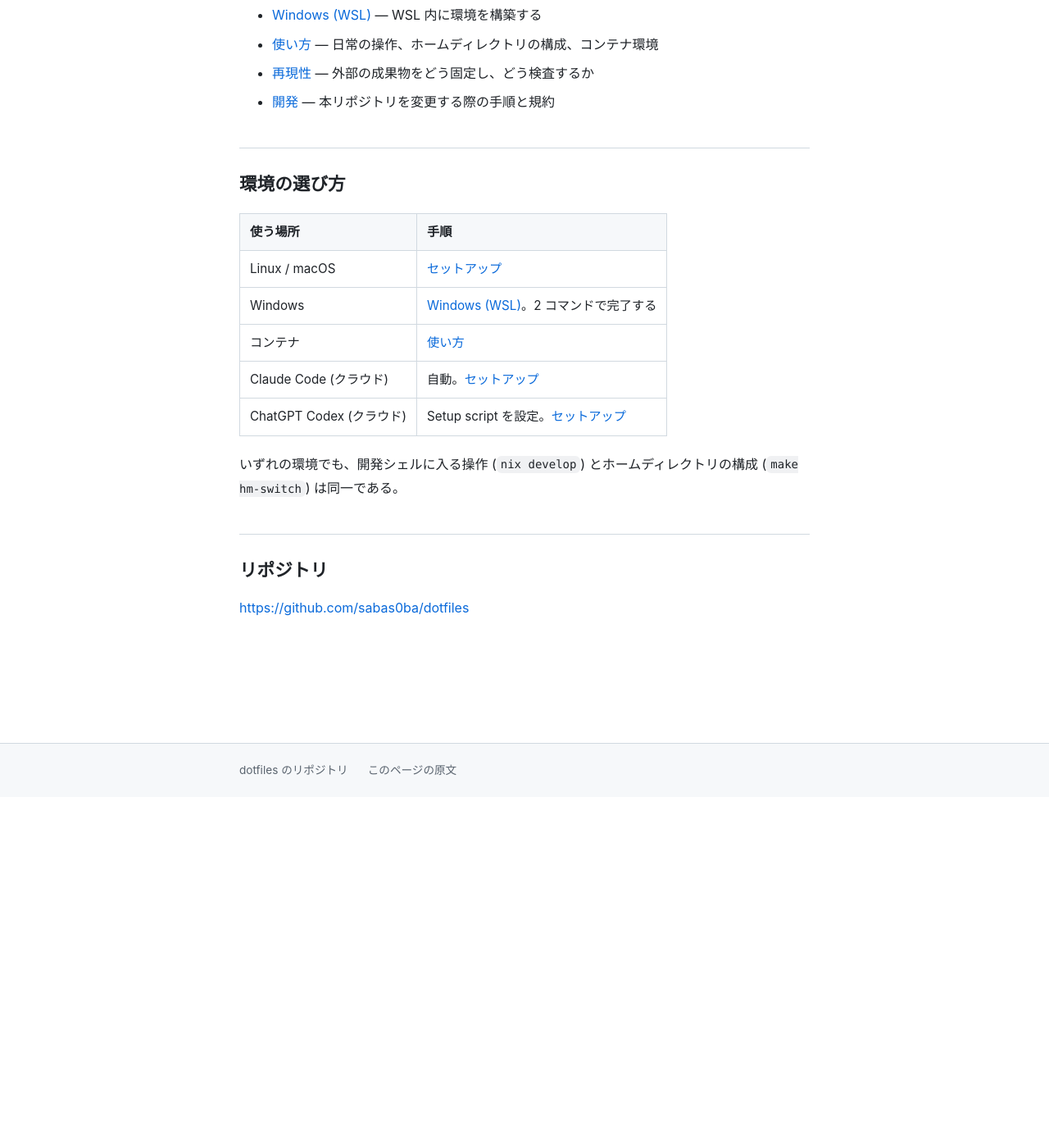
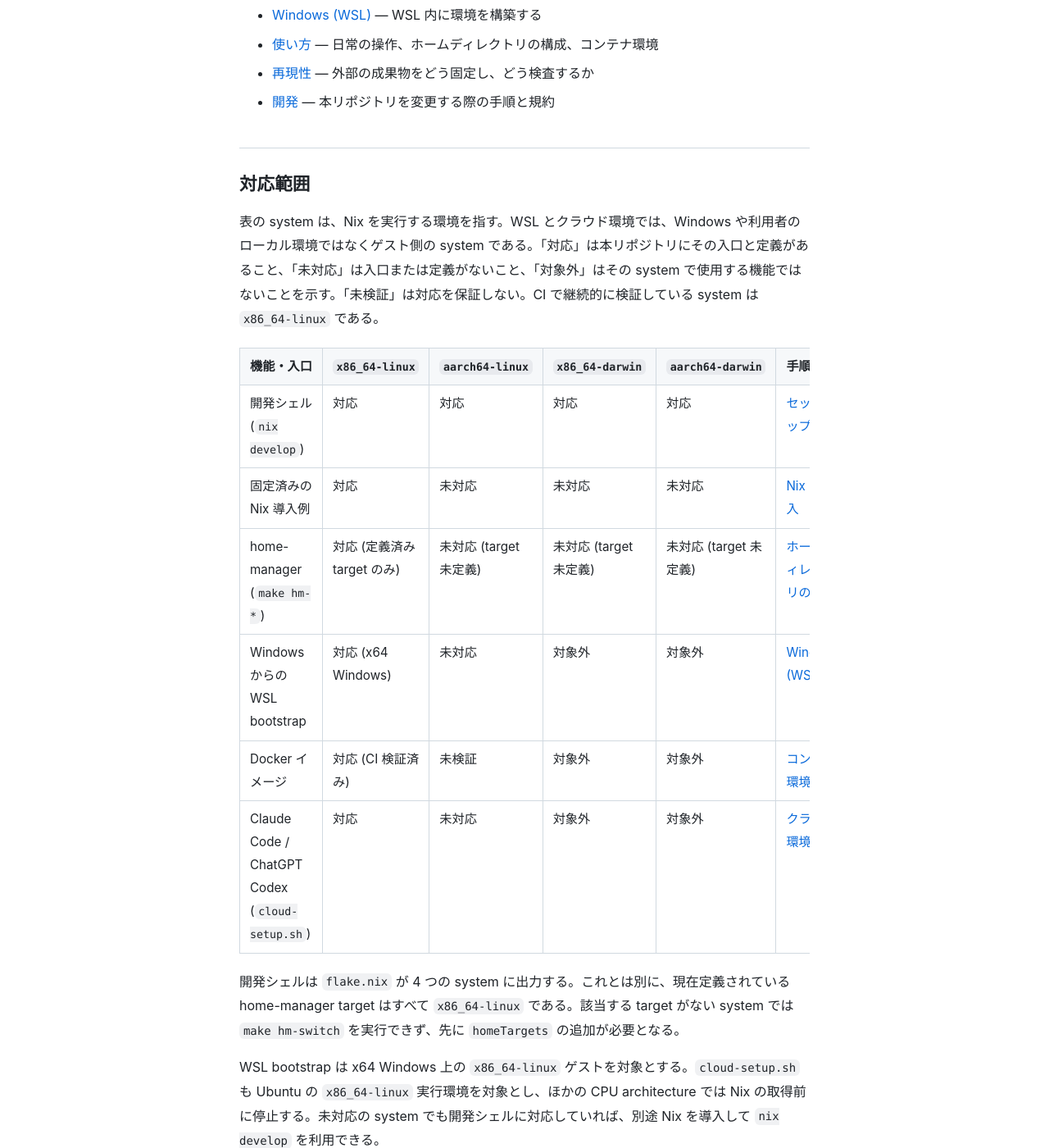
Before and after one commit to sabas0ba/dotfiles, a Jekyll site: the page built from docs/index.md, in a window 1280 px wide and 1400 px high, scrolled down 428 px. Shown: the whole window at 82% size. Built offline with Jekyll 4.4.1, drawn with Linux system fonts in a browser that asks for light colours; our own code applies the rules of GitHub Pages for plain Markdown files; before the commit the page ends 1267 px from its top, so only the background shows below that.

Commit message:
docs: platform ごとの対応範囲を明確化

```diff
--- a/docs/index.md
+++ b/docs/index.md
@@ -12,17 +12,22 @@ Nix と direnv による再現性のある開発環境。同じ定義からコ
 - [再現性](reproducibility.md) — 外部の成果物をどう固定し、どう検査するか
 - [開発](development.md) — 本リポジトリを変更する際の手順と規約
 
-## 環境の選び方
+## 対応範囲
 
-| 使う場所 | 手順 |
-| --- | --- |
-| Linux / macOS | [セットアップ](setup.md) |
-| Windows | [Windows (WSL)](windows.md)。2 コマンドで完了する |
-| コンテナ | [使い方](usage.md#コンテナ環境) |
-| Claude Code (クラウド) | 自動。[セットアップ](setup.md#claude-code-のクラウド環境) |
-| ChatGPT Codex (クラウド) | Setup script を設定。[セットアップ](setup.md#chatgpt-codex-のクラウド環境) |
+表の system は、Nix を実行する環境を指す。WSL とクラウド環境では、Windows や利用者のローカル環境ではなくゲスト側の system である。「対応」は本リポジトリにその入口と定義があること、「未対応」は入口または定義がないこと、「対象外」はその system で使用する機能ではないことを示す。「未検証」は対応を保証しない。CI で継続的に検証している system は `x86_64-linux` である。
 
-いずれの環境でも、開発シェルに入る操作 (`nix develop`) とホームディレクトリの構成 (`make hm-switch`) は同一である。
+| 機能・入口 | `x86_64-linux` | `aarch64-linux` | `x86_64-darwin` | `aarch64-darwin` | 手順 |
+| --- | --- | --- | --- | --- | --- |
+| 開発シェル (`nix develop`) | 対応 | 対応 | 対応 | 対応 | [セットアップ](setup.md#環境に入る) |
+| 固定済みの Nix 導入例 | 対応 | 未対応 | 未対応 | 未対応 | [Nix の導入](setup.md#nix-の導入) |
+| home-manager (`make hm-*`) | 対応 (定義済み target のみ) | 未対応 (target 未定義) | 未対応 (target 未定義) | 未対応 (target 未定義) | [ホームディレクトリの構成](usage.md#ホームディレクトリの構成) |
+| Windows からの WSL bootstrap | 対応 (x64 Windows) | 未対応 | 対象外 | 対象外 | [Windows (WSL)](windows.md) |
+| Docker イメージ | 対応 (CI 検証済み) | 未検証 | 対象外 | 対象外 | [コンテナ環境](usage.md#コンテナ環境) |
+| Claude Code / ChatGPT Codex (`cloud-setup.sh`) | 対応 | 未対応 | 対象外 | 対象外 | [クラウド環境](setup.md#claude-code-のクラウド環境) |
+
+開発シェルは `flake.nix` が 4 つの system に出力する。これとは別に、現在定義されている home-manager target はすべて `x86_64-linux` である。該当する target がない system では `make hm-switch` を実行できず、先に `homeTargets` の追加が必要となる。
+
+WSL bootstrap は x64 Windows 上の `x86_64-linux` ゲストを対象とする。`cloud-setup.sh` も Ubuntu の `x86_64-linux` 実行環境を対象とし、ほかの CPU architecture では Nix の取得前に停止する。未対応の system でも開発シェルに対応していれば、別途 Nix を導入して `nix develop` を利用できる。
 
 ## リポジトリ
 
```
Also changed, not shown: docs/setup.md (+7 -3 lines), docs/usage.md (+3 -1 lines), docs/windows.md (+4 -2 lines), README.md.
